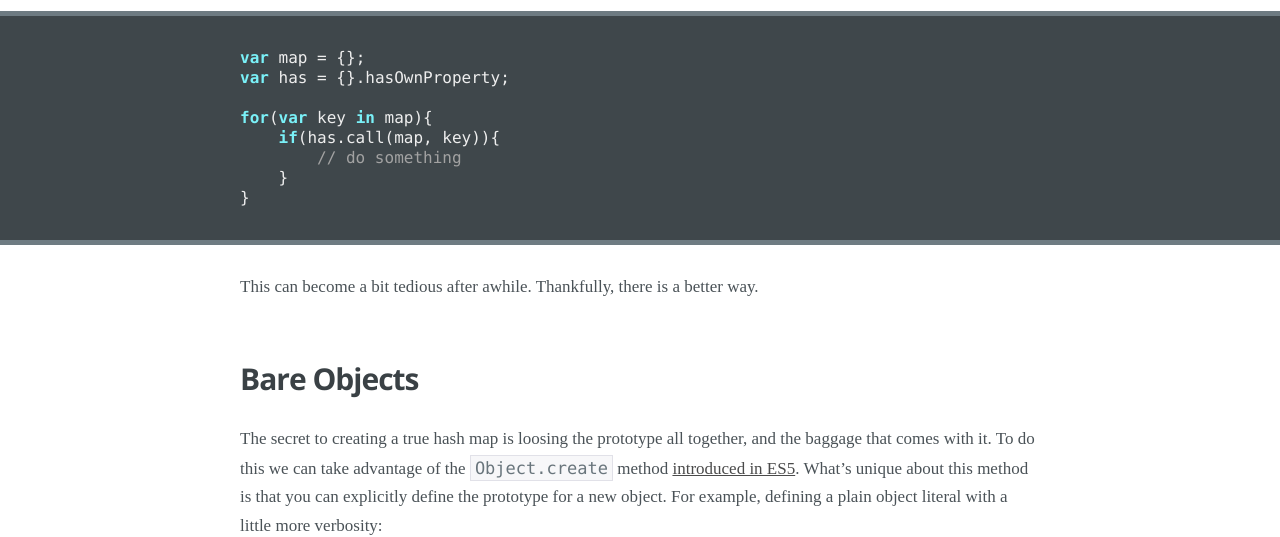
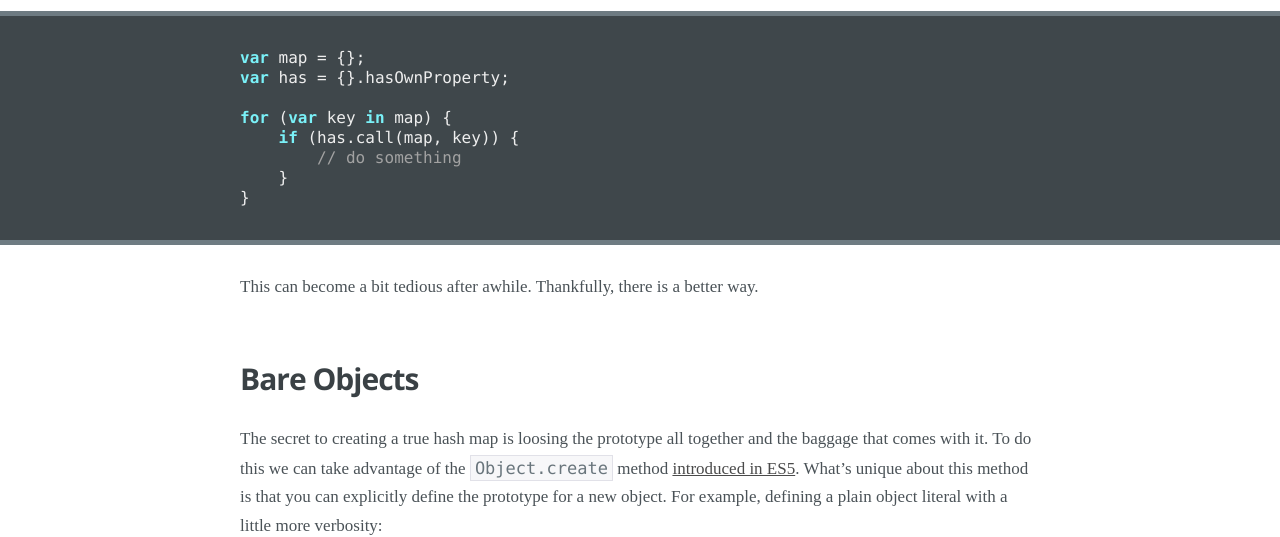
Before and after one commit to ryanmorr/ryanmorr.github.io, a Jekyll site: the page built from _posts/2015-05-21-true-hash-maps-in-javascript.md, in a window 1280 px wide and 900 px high, scrolled down 1986 px. Shown: the part 152-689 px from the top of the window. Built offline with Jekyll 4.4.1, drawn with Linux system fonts in a browser that asks for light colours; some web fonts are replaced.

```diff
--- a/_posts/2015-05-21-true-hash-maps-in-javascript.md
+++ b/_posts/2015-05-21-true-hash-maps-in-javascript.md
@@ -59,8 +59,8 @@ This works without any issues, but nevertheless, the object still imposes restri
 <pre class="prettyprint lang-javascript">var map = {};
 var has = {}.hasOwnProperty;
 
-for(var key in map){
-    if(has.call(map, key)){
+for (var key in map) {
+    if (has.call(map, key)) {
         // do something
     }
 }
@@ -72,7 +72,7 @@ This can become a bit tedious after awhile. Thankfully, there is a better way.
 
 ## Bare Objects
 
-The secret to creating a true hash map is loosing the prototype all together, and the baggage that comes with it. To do this we can take advantage of the `Object.create` method [introduced in ES5](http://www.ecma-international.org/ecma-262/5.1/#sec-15.2.3.5). What's unique about this method is that you can explicitly define the prototype for a new object. For example, defining a plain object literal with a little more verbosity:
+The secret to creating a true hash map is loosing the prototype all together and the baggage that comes with it. To do this we can take advantage of the `Object.create` method [introduced in ES5](http://www.ecma-international.org/ecma-262/5.1/#sec-15.2.3.5). What's unique about this method is that you can explicitly define the prototype for a new object. For example, defining a plain object literal with a little more verbosity:
 
 <div class="code-block">
 
@@ -122,7 +122,7 @@ Better yet, those tedious `for ... in` loops become much simpler. We can finally
 
 <pre class="prettyprint lang-javascript">var map = Object.create(null);
 
-for(var key in map){
+for (var key in map) {
     // do something
 }
 </pre>
```
